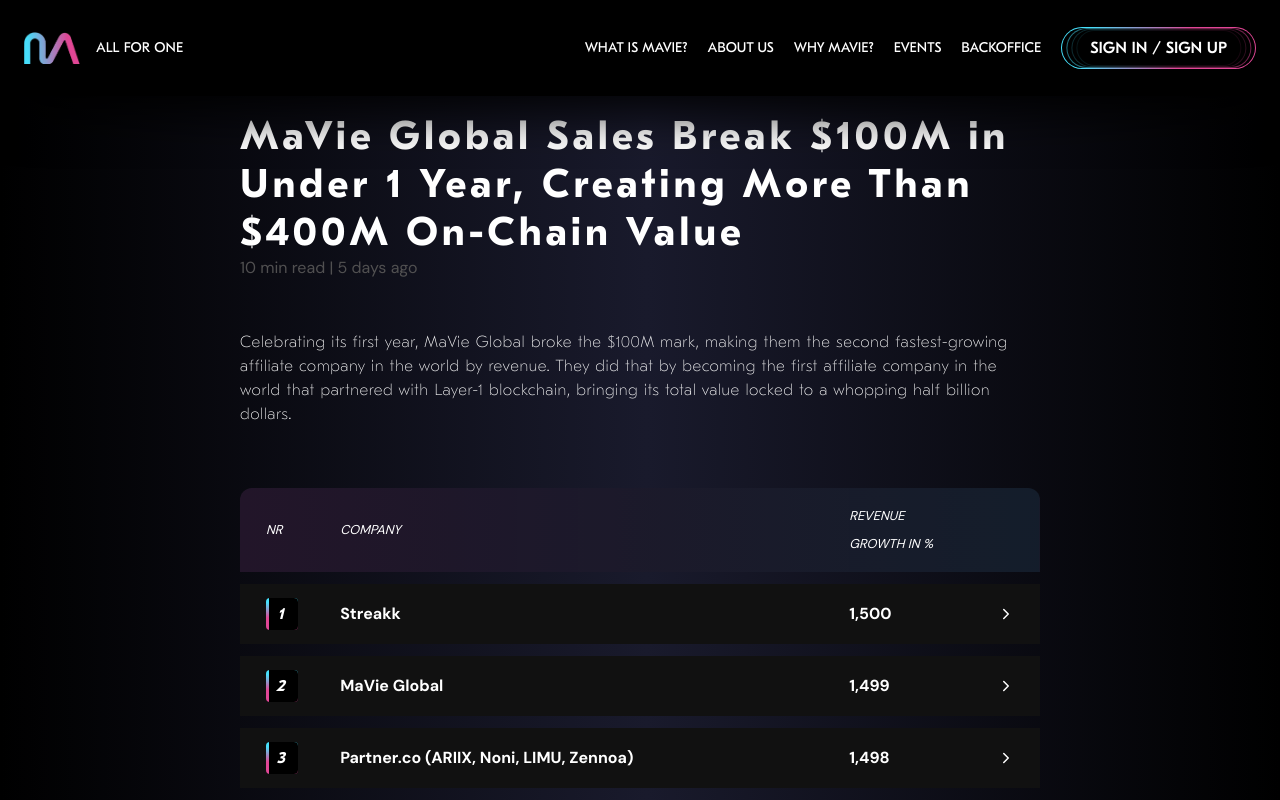
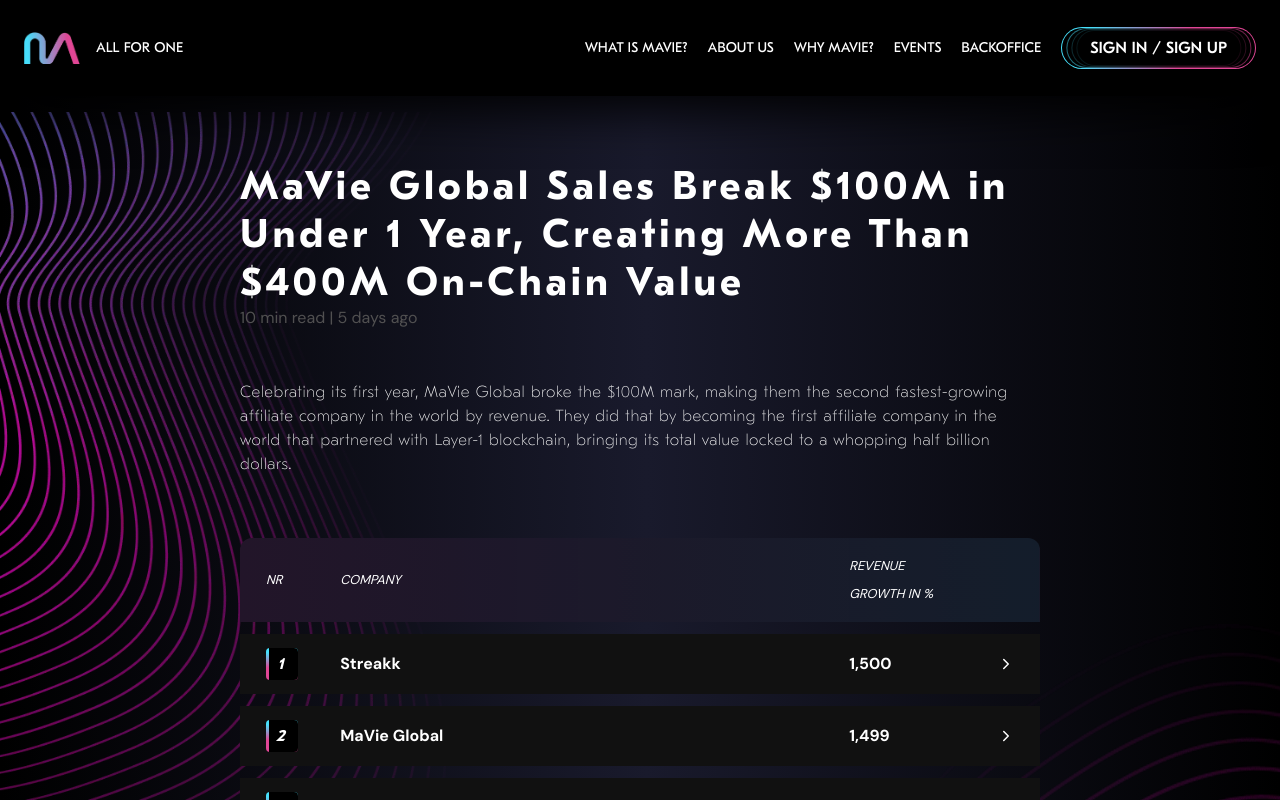
Before and after one commit to Innovatio-dev/mavie-global, a Next.js app: page /about-us in a window 1280 px wide. Shown: the top 800 px of the page. Built offline with nearby package versions, Linux system fonts and the light colour scheme.

Commit message:
Background and spacing changed in about us section

```diff
--- a/src/pages/about-us/index.tsx
+++ b/src/pages/about-us/index.tsx
@@ -9,10 +9,12 @@
     return (
         <MainLayout>
             <section className={`
+                lines
                 w-full h-fit mt-28
                 [&_p]:text-[clamp(16px,_50%,_20px)] [&_p]:font-extralight [&_p]:leading-[150%] [&_p]:tracking-[0.5px]
                 [&_p_a]:text-brand-cyan [&_p_a]:font-medium [&_p_a]:underline [&_p_a]:underline-offset-4
                 [&_p_span]:font-medium
+                pt-[50px] pb-[200px] mb-[-180px]
             `}>
                 <div className='w-full max-w-[800px] flex flex-col gap-[50px] px-4 lg:px-0 mx-auto'>
                     <div>
```
